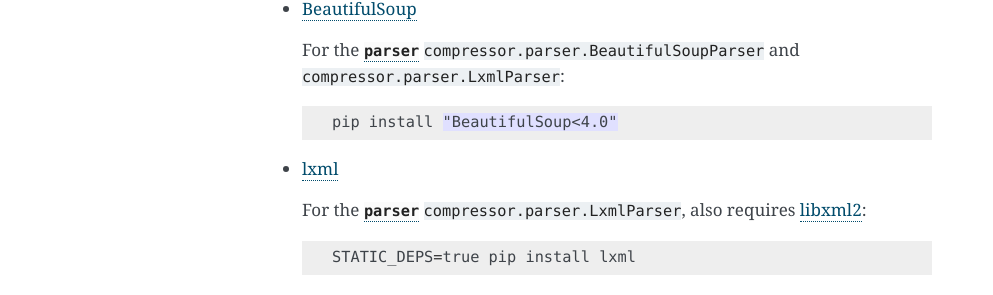
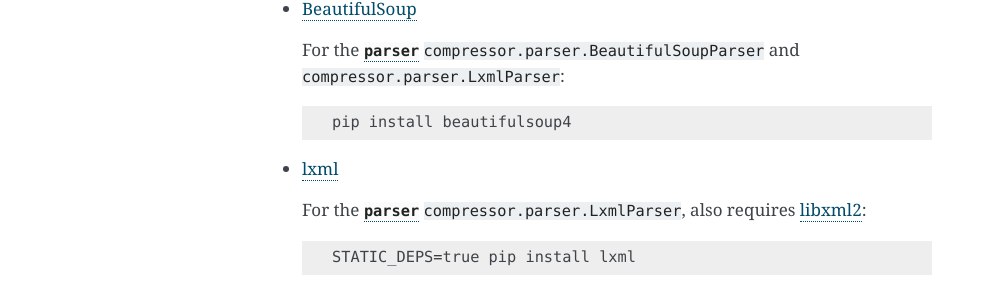
Before and after one commit to django-compressor/django-compressor, a Sphinx documentation site: the page built from docs/quickstart.txt, in a window 1280 px wide. Shown: the part 1168-1463 px from the top of the page, without its empty margins (148-1141 px from the left). Built offline with Sphinx 7.4.7, drawn with Linux system fonts in a browser that asks for light colours; pages that are not in the unit, such as notebooks, are missing from menus.

Commit message:
Documentation: don't require beautifulsoup<4.0

```diff
--- a/docs/quickstart.txt
+++ b/docs/quickstart.txt
@@ -66,7 +66,7 @@
   ``compressor.parser.BeautifulSoupParser`` and
   ``compressor.parser.LxmlParser``::
 
-      pip install "BeautifulSoup<4.0"
+      pip install beautifulsoup4
 
 - lxml_
 
```
